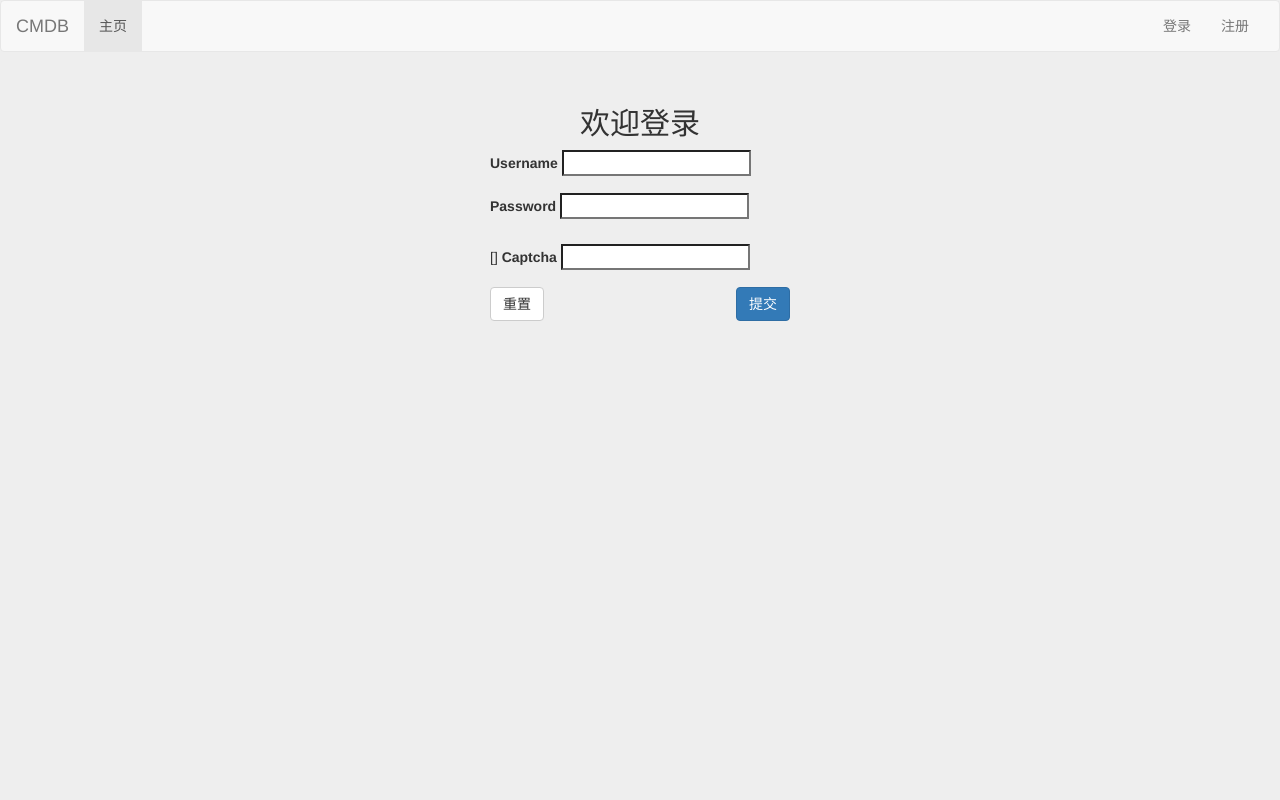
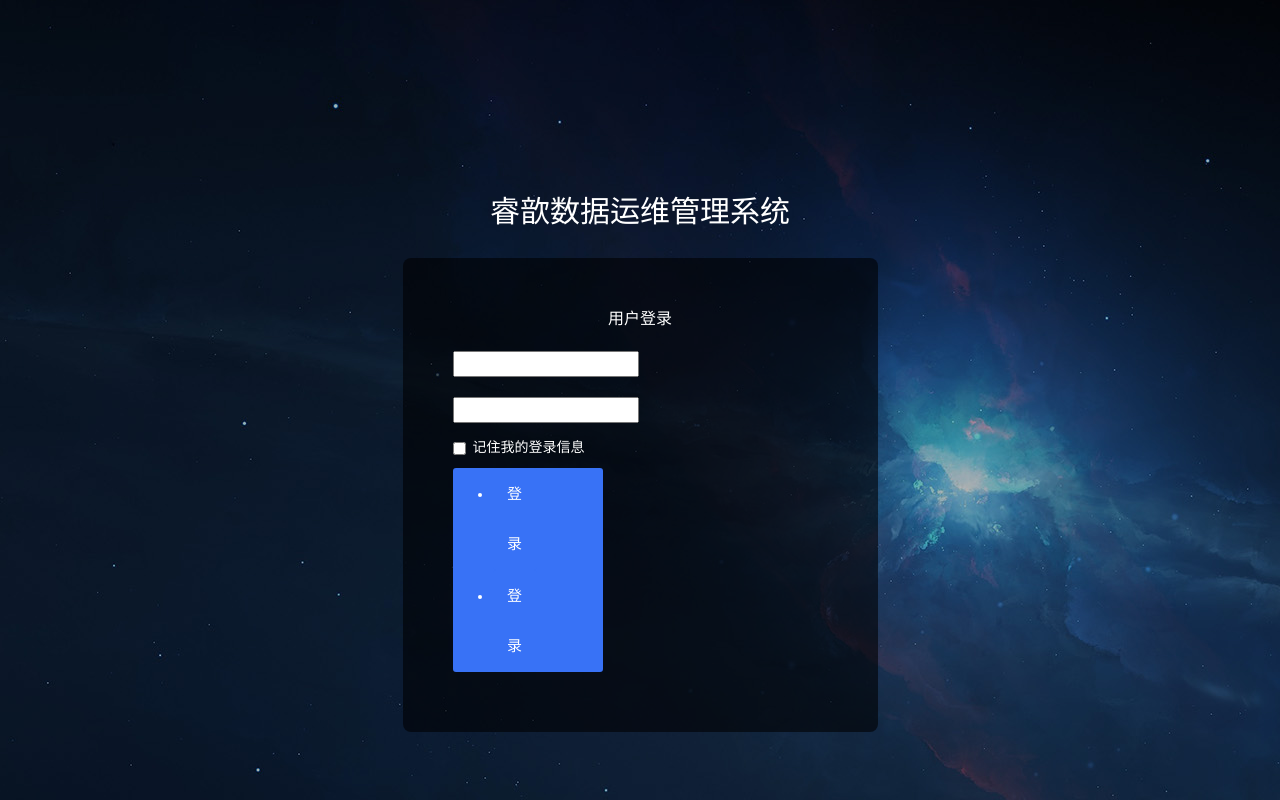
Before and after one commit to FoNight/cmdb, a Django app: template login/templates/login/login.html in a window 1280 px wide. Run offline with Django 3.2, Linux system fonts and the light colour scheme; the template is opened without the code that fills it, so the values that code supplies are empty, except form fields; tables that the repository leaves empty hold one stand-in row (values such as "Sample post"); form fields are guessed from the names that the template uses; some libraries are stand-ins or nearby versions.

Commit message:
change loginHtml

```diff
--- a/Client/conf/settings.py
+++ b/Client/conf/settings.py
@@ -5,7 +5,7 @@ import os
 
 # 远端服务器配置
 Params = {
-    "server": "172.16.5.26",
+    "server": "127.0.0.1",
     "port": 8000,
     'url': '/asset/report/',
     'request_timeout': 30,
--- a/asset/templates/assets/base.html
+++ b/asset/templates/assets/base.html
@@ -81,7 +81,7 @@
             </a>
             <ul class="dropdown-menu" style="right: auto">
               <li class="header">
-                  <a href="#">退出</a>
+                  <a href="/login/logout/">退出</a>
               </li>
             </ul>
           </li>
--- a/cmdb/urls.py
+++ b/cmdb/urls.py
@@ -20,5 +20,5 @@ urlpatterns = [
     path('admin/', admin.site.urls),
     path('assets/', include(('asset.urls', 'asset'), namespace='assets')),
     path('login/', include(('login.urls', 'login'), namespace='login')),
-    path('', include('captcha.urls')),
+    # path('', include('captcha.urls')),
 ]
--- a/login/static/login/css/login.css
+++ b/login/static/login/css/login.css
@@ -1,30 +1,48 @@
-body {
-  background-color: #eee;
-}
-.form-login {
-  max-width: 330px;
-  padding: 15px;
-  margin: 0 auto;
-}
-.form-login .form-control {
-  position: relative;
-  height: auto;
-  -webkit-box-sizing: border-box;
-     -moz-box-sizing: border-box;
-          box-sizing: border-box;
-  padding: 10px;
-  font-size: 16px;
-}
-.form-login .form-control:focus {
-  z-index: 2;
-}
-.form-login input[type="text"] {
-  margin-bottom: -1px;
-  border-bottom-right-radius: 0;
-  border-bottom-left-radius: 0;
-}
-.form-login input[type="password"] {
-  margin-bottom: 10px;
-  border-top-left-radius: 0;
-  border-top-right-radius: 0;
-}
+/*body {*/
+  /*background-color: #fff;*/
+/*}*/
+/*.form-login {*/
+  /*max-width: 330px;*/
+  /*padding: 15px;*/
+  /*margin: 0 auto;*/
+/*}*/
+/*.form-login .form-control {*/
+  /*position: relative;*/
+  /*height: auto;*/
+  /*-webkit-box-sizing: border-box;*/
+     /*-moz-box-sizing: border-box;*/
+          /*box-sizing: border-box;*/
+  /*padding: 10px;*/
+  /*font-size: 16px;*/
+/*}*/
+/*.form-login .form-control:focus {*/
+  /*z-index: 2;*/
+/*}*/
+/*.form-login input[type="text"] {*/
+  /*margin-bottom: -1px;*/
+  /*border-bottom-right-radius: 0;*/
+  /*border-bottom-left-radius: 0;*/
+/*}*/
+/*.form-login input[type="password"] {*/
+  /*margin-bottom: 10px;*/
+  /*border-top-left-radius: 0;*/
+  /*border-top-right-radius: 0;*/
+/*}*/
+
+body{color:#fff; font-family:"微软雅黑"; font-size:14px;}
+	.wrap1{position:absolute; top:0; right:0; bottom:0; left:0; margin:auto }/*把整个屏幕真正撑开--而且能自己实现居中*/
+	.main_content{background:url(../images/main_bg.png) repeat; margin-left:auto; margin-right:auto; text-align:left; float:none; border-radius:8px;}
+	.form-group{position:relative;}
+	.login_btn{display:block; background:#3872f6; color:#fff; font-size:15px; width:100%; line-height:50px; border-radius:3px; border:none; }
+	.login_input{width:100%; border:1px solid #3872f6; border-radius:3px; line-height:40px; padding:2px 5px 2px 30px; background:none;}
+	.icon_font{position:absolute; bottom:15px; left:10px; font-size:18px; color:#3872f6;}
+	.font16{font-size:16px;}
+	.mg-t20{margin-top:20px;}
+	@media (min-width:200px){.pd-xs-20{padding:20px;}}
+	@media (min-width:768px){.pd-sm-50{padding:50px;}}
+	#grad {
+	  background: -webkit-linear-gradient(#4990c1, #52a3d2, #6186a3); /* Safari 5.1 - 6.0 */
+	  background: -o-linear-gradient(#4990c1, #52a3d2, #6186a3); /* Opera 11.1 - 12.0 */
+	  background: -moz-linear-gradient(#4990c1, #52a3d2, #6186a3); /* Firefox 3.6 - 15 */
+	  background: linear-gradient(#4990c1, #52a3d2, #6186a3); /* 标准的语法 */
+	}
--- a/login/templates/login/login.html
+++ b/login/templates/login/login.html
@@ -1,40 +1,65 @@
-{% extends 'login/base.html' %}
 {% load staticfiles %}
-{% block title %}登录{% endblock %}
-{% block css %}
+<!DOCTYPE html>
+<html>
+<head>
+<meta http-equiv="Content-Type" content="text/html; charset=utf-8" />
+<title>运维管理系统</title>
+<meta name="viewport" content="width=device-width,initial-scale=1.0,user-scalable=no">
+<link rel="stylesheet" href="https://cdn.bootcss.com/bootstrap/3.3.7/css/bootstrap.min.css">
+<link rel="stylesheet" href="https://cdn.bootcss.com/bootstrap/3.3.7/css/bootstrap.min.css">
 <link href="{% static 'login/css/login.css' %}" rel="stylesheet" />
-{% endblock %}
+<style>
+	body{color:#fff; font-family:"微软雅黑"; font-size:14px;}
+	.wrap1{position:absolute; top:0; right:0; bottom:0; left:0; margin:auto }/*把整个屏幕真正撑开--而且能自己实现居中*/
+	.main_content{background:url({% static 'login/images/main_bg.png' %}) repeat; margin-left:auto; margin-right:auto; text-align:left; float:none; border-radius:8px;}
+	.form-group{position:relative;}
+	.login_btn{display:block; background:#3872f6; color:#fff; font-size:15px; width:40%; line-height:50px; border-radius:3px; border:none; }
+	.login_input{width:100%; border:1px solid #3872f6; border-radius:3px; line-height:40px; padding:2px 5px 2px 30px; background:none;}
+	.icon_font{position:absolute; bottom:15px; left:10px; font-size:18px; color:#3872f6;}
+	.font16{font-size:16px;}
+	.mg-t20{margin-top:20px;}
+	@media (min-width:200px){.pd-xs-20{padding:20px;}}
+	@media (min-width:768px){.pd-sm-50{padding:50px;}}
+	#grad {
+	  background: -webkit-linear-gradient(#4990c1, #52a3d2, #6186a3); /* Safari 5.1 - 6.0 */	  background: -o-linear-gradient(#4990c1, #52a3d2, #6186a3); /* Opera 11.1 - 12.0 */
+	  background: -moz-linear-gradient(#4990c1, #52a3d2, #6186a3); /* Firefox 3.6 - 15 */
+	  background: linear-gradient(#4990c1, #52a3d2, #6186a3); /* 标准的语法 */
+	}
+</style>
 
-{% block content %}
-    <div class="container">
-        <div class="col-md-offset-4 col-md-4">
+</head>
+
+<body style="background:url({% static 'login/images/bg.jpg' %}) no-repeat;">
+
+    <div class="container wrap1" style="height:450px;">
+            <h2 class="mg-b20 text-center">睿歆数据运维管理系统</h2><br/>
+            <div class="col-sm-8 col-md-5 center-auto pd-sm-50 pd-xs-20 main_content">
+                <p class="text-center font16">用户登录</p>
                 <form class="form-login" action="" method="post">
                     {% if message %}
                        <div class="alert alert-warning">{{ message }}</div>
                     {% endif %}
+                    {% csrf_token %}
 
-
-                {% csrf_token %}
-                <h2 class="text-center">欢迎登录</h2>
-
-                <div class="form-group">
-                    {{ login_form.username.label_tag }}
+                    <div class="form-group mg-t20">
                         {{ login_form.username }}
                     </div>
-                <div class="form-group">
-                    {{ login_form.password.label_tag }}
+                    <div class="form-group mg-t20">
                         {{ login_form.password }}
                     </div>
-                <div class="form-group">
-                    {{ login_form.captcha.errors }}
-                    {{ login_form.captcha.label_tag }}
-                    {{ login_form.captcha }}
+                    <div class="checkbox mg-b25">
+                        <label>
+                            <input type="checkbox" />记住我的登录信息
+                        </label>
                     </div>
+                    <ul class="login_btn">
+                        <li><button style="submit" class="login_btn">登 录</button></li>
+                        <li><button style="submit" class="login_btn">登 录</button></li>
+                    </ul>
 
-                <button type="reset" class="btn btn-default pull-left">重置</button>
-                <button type="submit" class="btn btn-primary pull-right">提交</button>
                </form>
-        </div>
-    </div>
+        </div><!--row end-->
+    </div><!--container end-->
 
-{% endblock %}
+</body>
+</html>
```
Also changed, not shown: asset/templates/assets/index.html (+12 -12 lines), cmdb/settings.py (added, +142 -0 lines), login/forms.py (+8 -6 lines), login/templates/login/register.html (+5 -5 lines), static/css/login.css (+48 -30 lines), login/static/login/images/bg.jpg (added), login/static/login/images/main_bg.png (added), 1 other file. Lines whose indentation alone changed are shown as unchanged.
